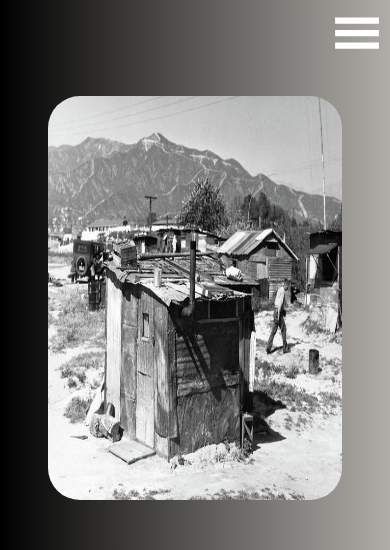
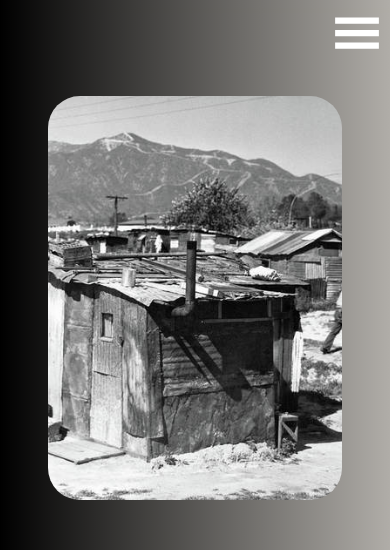
Before and after one commit to Jkhall81/React-Portfolio, a Next.js app: page /projects in a window 390 px wide. Shown: the top 550 px of the page. Built offline with nearby package versions, Linux system fonts and the light colour scheme; a web font is replaced by a local one.

Commit message:
fixed button width on mobile screens and project image aspect ration on mobile screens.

```diff
--- a/components/ProjectItem.tsx
+++ b/components/ProjectItem.tsx
@@ -23,8 +23,13 @@ export const ProjectItem = ({
 }: ProjectItemProps) => {
   return (
     <div className="relative flex flex-col justify-center items-center h-full w-full z-10 group">
-      <Image src={image} fill alt="project image" className="rounded-lg" />
-      <div className="absolute min-w-[400px] hidden group-hover:block">
+      <Image
+        src={image}
+        fill
+        alt="project image"
+        className="rounded-lg object-cover"
+      />
+      <div className="absolute min-w-[200px] sm:min-w-[400px] hidden group-hover:block">
         <h1
           className={`text-4xl text-center font-extrabold mb-4 ${roboto.className} ${textColor}`}
         >
```
